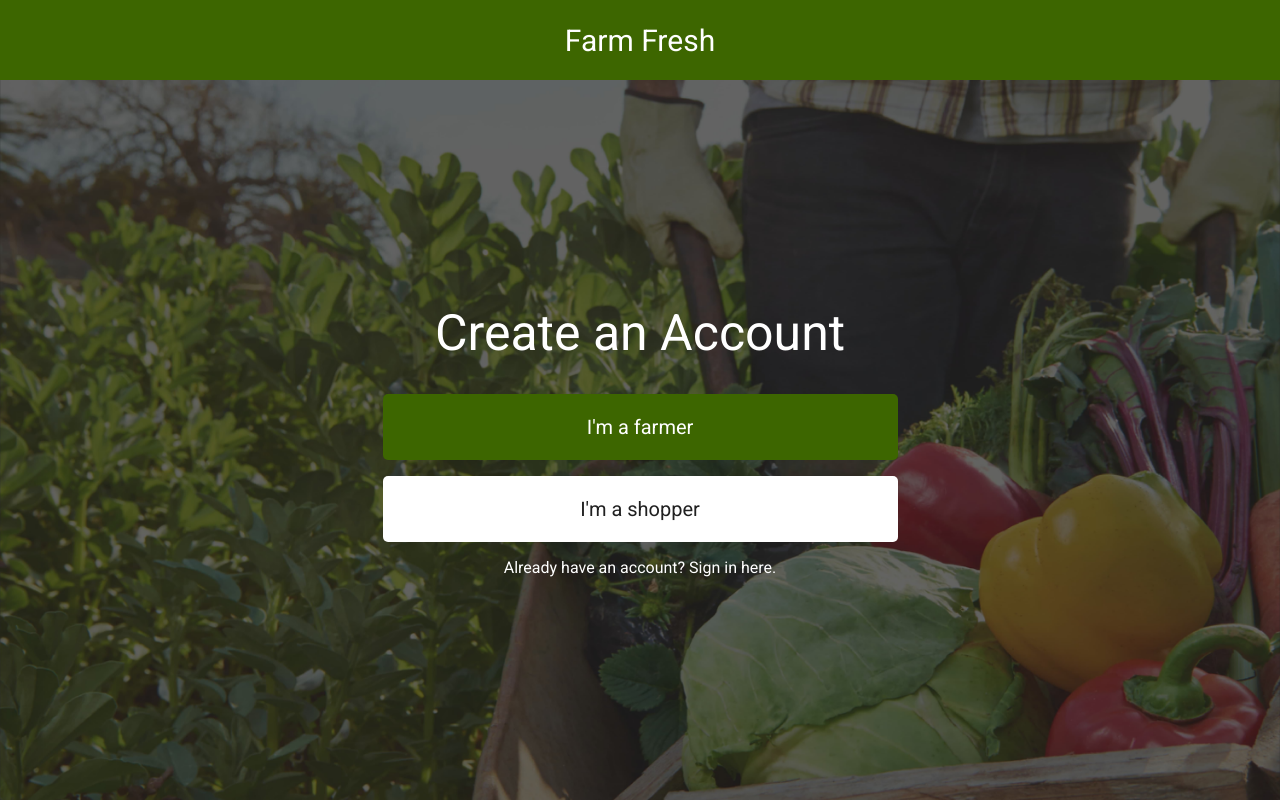
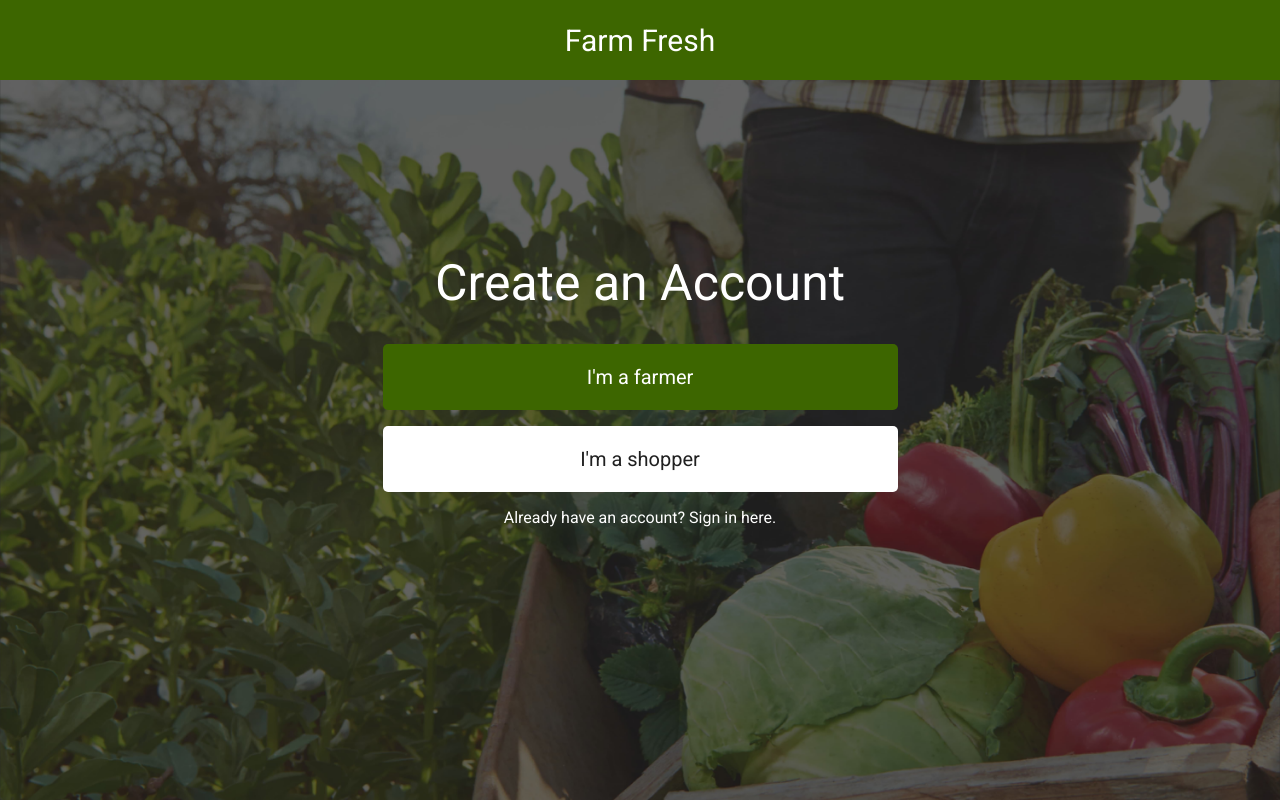
Before and after one commit to Code4Blessings/FarmFreshApp, a React (Create React App) app: page /register in a window 1280 px wide. Built offline with nearby package versions, Linux system fonts and the light colour scheme.

Commit message:
fixed animations and added delay

```diff
--- a/src/components/InitialCreateAccountPage.js
+++ b/src/components/InitialCreateAccountPage.js
@@ -1,17 +1,55 @@
-import React from 'react';
+import React, {useRef, useEffect} from 'react';
 import {Link} from 'react-router-dom';
 import Header from './Header';
+import {gsap, TweenMax, Power3} from 'gsap';
+gsap.registerPlugin(TweenMax, Power3);
 
 const InitialCreateAccountPage = () => {
+    let createAnAccount = useRef(null);
+    let imAFarmer = useRef(null);
+    let imAShopper = useRef(null);
+    let signIn = useRef(null);
+
+    useEffect(() => {
+        TweenMax.to(createAnAccount, 1, {
+                opacity: 1,
+                y: -50,
+                ease: Power3.easeOut,
+                delay: 0.1
+            }
+        );
+        TweenMax.to(imAFarmer, 1, {
+                opacity: 1,
+                y: -50,
+                ease: Power3.easeOut,
+                delay: 0.2
+            }
+        );
+        TweenMax.to(imAShopper, 1, {
+                opacity: 1,
+                y: -50,
+                ease: Power3.easeOut,
+                delay: 0.3
+            }
+        );
+        TweenMax.to(signIn, 1, {
+                opacity: 1,
+                y: -50,
+                ease: Power3.easeOut,
+                delay: 0.4
+            }
+        );
+    }, [])
+
     return (
         <div>
             <Header/>
             <section className='initial-sign-in-page-section'>
                 <div>
-                    <h2>Create an Account</h2>
-                    <Link to='/farmer/register'><button className='farmer-sign-in-button'>I'm a farmer</button></Link>
-                    <Link to='/shopper/register'><button className='shopper-sign-in-button'>I'm a shopper</button></Link>
-                    <Link to='/'><p>Already have an account? Sign in here.</p></Link>
+                    <h2 className='invisible' ref={element => {createAnAccount = element}}>Create an Account</h2>
+                    <Link to='/farmer/register' className='invisible' ref={element => {imAFarmer = element}}><button className='farmer-sign-in-button'>I'm a farmer</button></Link>
+                    <Link to='/shopper/register' className='invisible' ref={element => {imAShopper = element}}><button className='shopper-sign-in-button'>I'm a shopper</button></Link>
+                    <Link to='/' className='invisible' ref={element => {signIn = element}}><p>Already have an account? Sign in here.</p></Link>
                 </div>
             </section>
         </div>
--- a/src/components/InitialSignInPage.js
+++ b/src/components/InitialSignInPage.js
@@ -1,7 +1,8 @@
 import React, {useRef, useEffect} from 'react';
 import {Link} from 'react-router-dom';
 import HeaderWithLinkBackToLandingPage from './HeaderWithLinkBackToLandingPage';
-import {TweenMax, Power3} from 'gsap';
+import {gsap, TweenMax, Power3} from 'gsap';
+gsap.registerPlugin(TweenMax, Power3);
 
 const InitialSignInPage = () => {
     let welcome = useRef(null);
@@ -10,43 +11,35 @@ const InitialSignInPage = () => {
     let createAccount = useRef(null);
 
     useEffect(() => {
-        TweenMax.to(
-            welcome,
-            1,
-            {
+        TweenMax.to(welcome, 1, {
                 opacity: 1,
                 y: -50,
-                ease: Power3.easeOut
+                ease: Power3.easeOut,
+                delay: 0.1
             }
         );
-        TweenMax.to(
-            farmerSignIn,
-            1,
-            {
+        TweenMax.to(farmerSignIn, 1, {
                 opacity: 1,
                 y: -50,
-                ease: Power3.easeOut
+                ease: Power3.easeOut,
+                delay: 0.2
             }
         );
-        TweenMax.to(
-            shopperSignIn,
-            1,
-            {
+        TweenMax.to(shopperSignIn, 1, {
                 opacity: 1,
                 y: -50,
-                ease: Power3.easeOut
+                ease: Power3.easeOut,
+                delay: 0.3
             }
         );
-        TweenMax.to(
-            createAccount,
-            1,
-            {
+        TweenMax.to(createAccount, 1, {
                 opacity: 1,
                 y: -50,
-                ease: Power3.easeOut
+                ease: Power3.easeOut,
+                delay: 0.4
             }
         );
-    },[])
+    }, [])
 
     return (
         <div>
```
